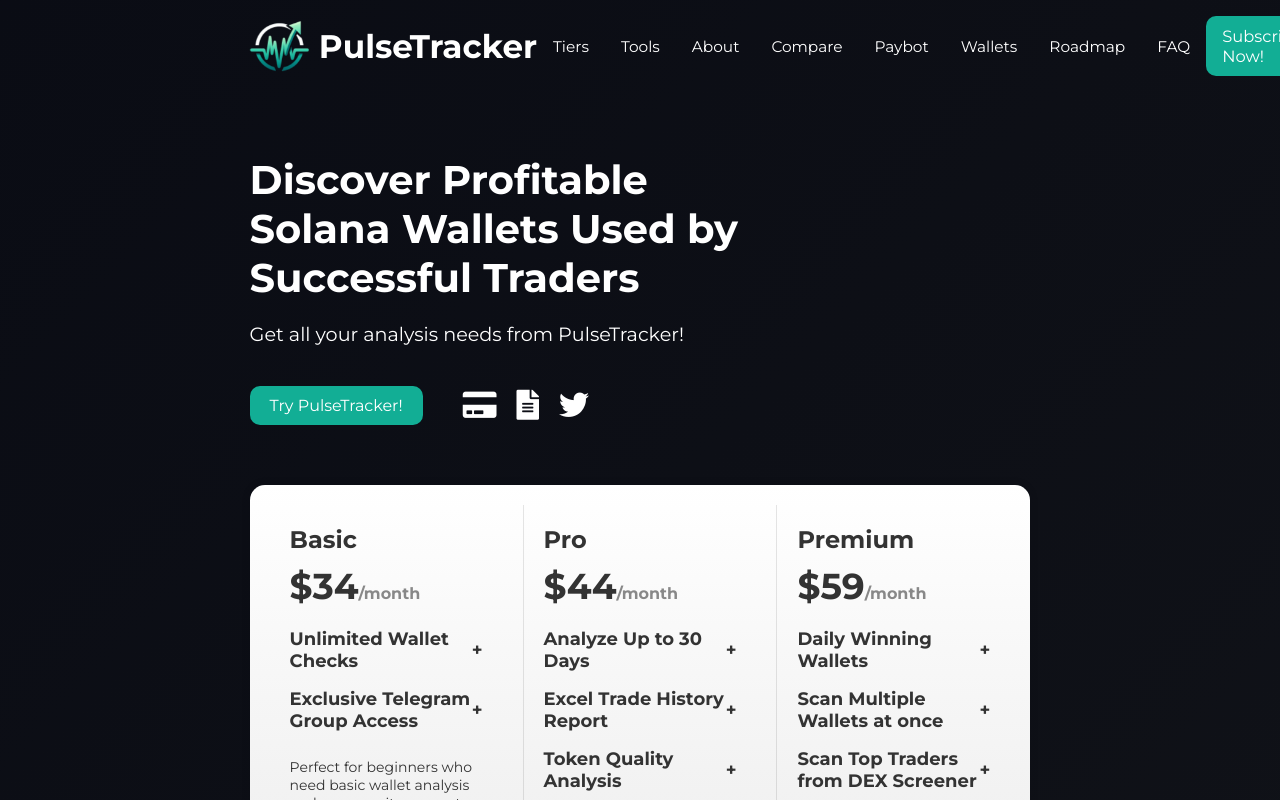
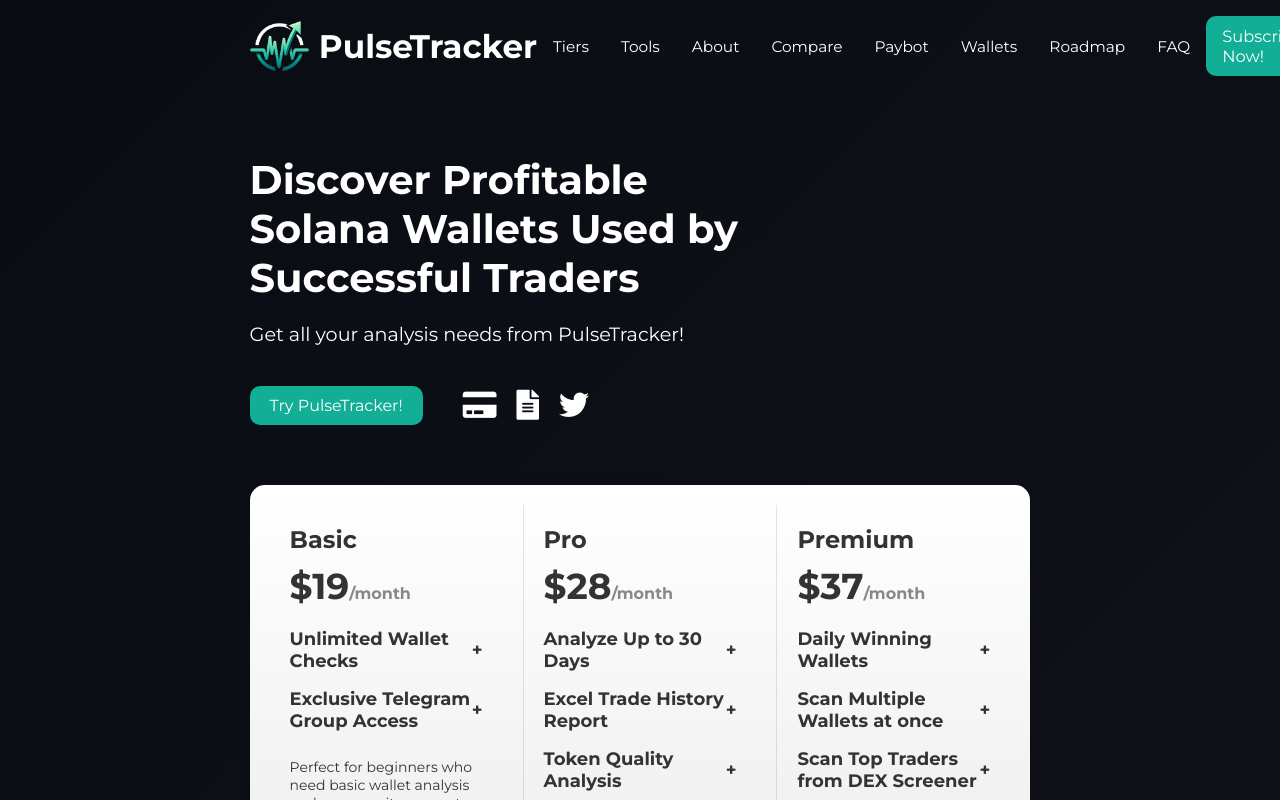
Before and after one commit to cameronspaul/cameronspaul.github.io, a plain HTML site: page index.html in a window 1280 px wide. Shown: the top 800 px of the page. Drawn offline with Linux system fonts and the light colour scheme.

Commit message:
Add files via upload

```diff
--- a/index.html
+++ b/index.html
@@ -85,7 +85,7 @@
 <section id="plans" class="plan-container animate-on-scroll">
     <div class="plan" id="plan-basic">
       <h2>Basic</h2>
-      <h1>$34<span>/month</span></h1>
+      <h1>$19<span>/month</span></h1>
       <ul>
         <li>
           <b class="feature-toggle">Unlimited Wallet Checks <span class="plus-icon">+</span></b>
@@ -102,7 +102,7 @@
 
     <div class="plan" id="plan-standard">
       <h2>Pro</h2>
-      <h1>$44<span>/month</span></h1>
+      <h1>$28<span>/month</span></h1>
       <ul>
         <li>
           <b class="feature-toggle">Analyze Up to 30 Days <span class="plus-icon">+</span></b>
@@ -127,7 +127,7 @@
 
     <div class="plan" id="plan-premium">
       <h2>Premium</h2>
-      <h1>$59<span>/month</span></h1>
+      <h1>$37<span>/month</span></h1>
       <ul>
         <li>
           <b class="feature-toggle">Daily Winning Wallets <span class="plus-icon">+</span></b>
```
